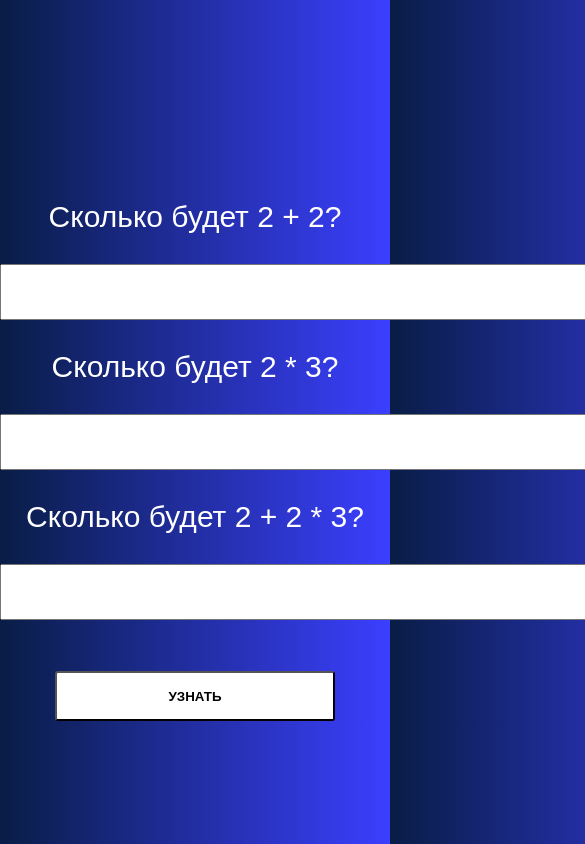
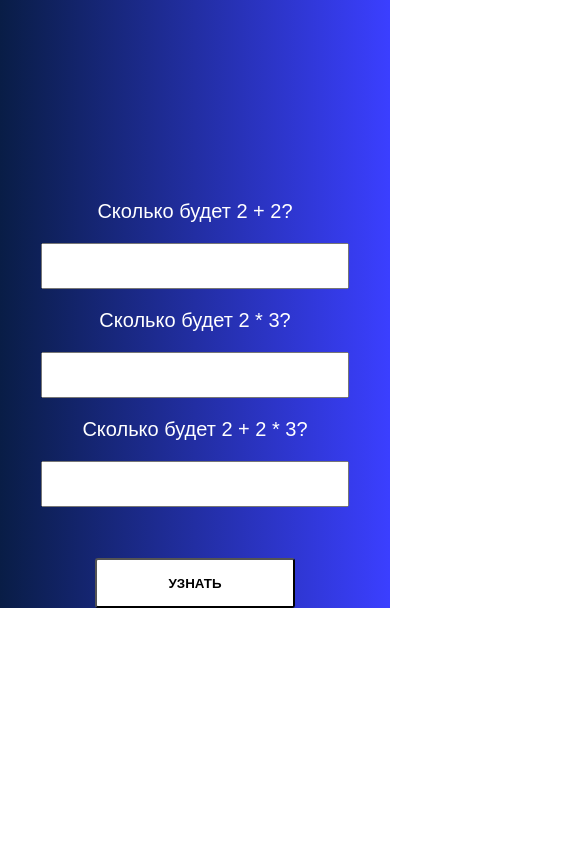
Before and after one commit to artfront5/my-Quiz, a plain HTML site: page index.html in a window 390 px wide. Shown: the top 844 px of the page, 585 px wide, since content can reach past the window. Drawn offline with Linux system fonts and the light colour scheme.

Commit message:
Update style.css

```diff
--- a/style.css
+++ b/style.css
@@ -1,10 +1,11 @@
 body {
-  background: linear-gradient(to right, #091d46, #3b3fff);
+  height: 100%;
+  background: linear-gradient(to right, #091d46, #3b3fff) no-repeat;
   margin: 0;
   padding: 0;
   font-family: 'Raleway', sans-serif;
-    font-size: 18px;
-    text-align: center;
+  font-size: 18px;
+  text-align: center;
 }
 
 .decoration {
@@ -12,7 +13,7 @@ body {
 }
 
 input {
-  width: 600px;
+  width: 500px;
   height: 50px;
 }
 
@@ -51,3 +52,30 @@ p {
 
   box-shadow: 0 0 15px #424de6, 0 0 250px #1307b4;
 }
+
+@media (max-width: 767px) {
+  input {
+    width: 300px;
+    height: 40px;
+  }
+
+  p {
+    font-size: 20px;
+  }
+
+  .open {
+    width: 200px;
+  }
+
+  .q1 {
+    font-size: 20px;
+  }
+
+  .q2 {
+    font-size: 20px;
+  }
+
+  .q3 {
+    font-size: 20px;
+  }
+}
```
